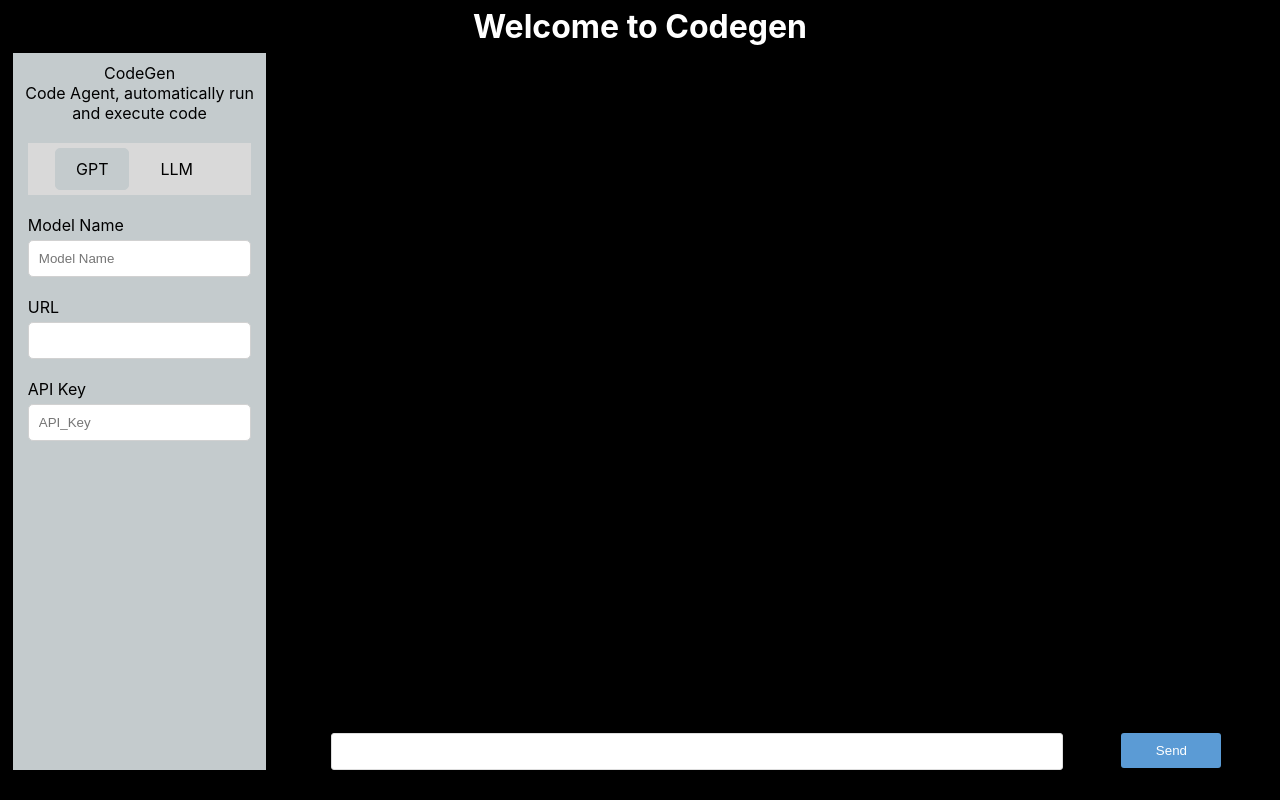
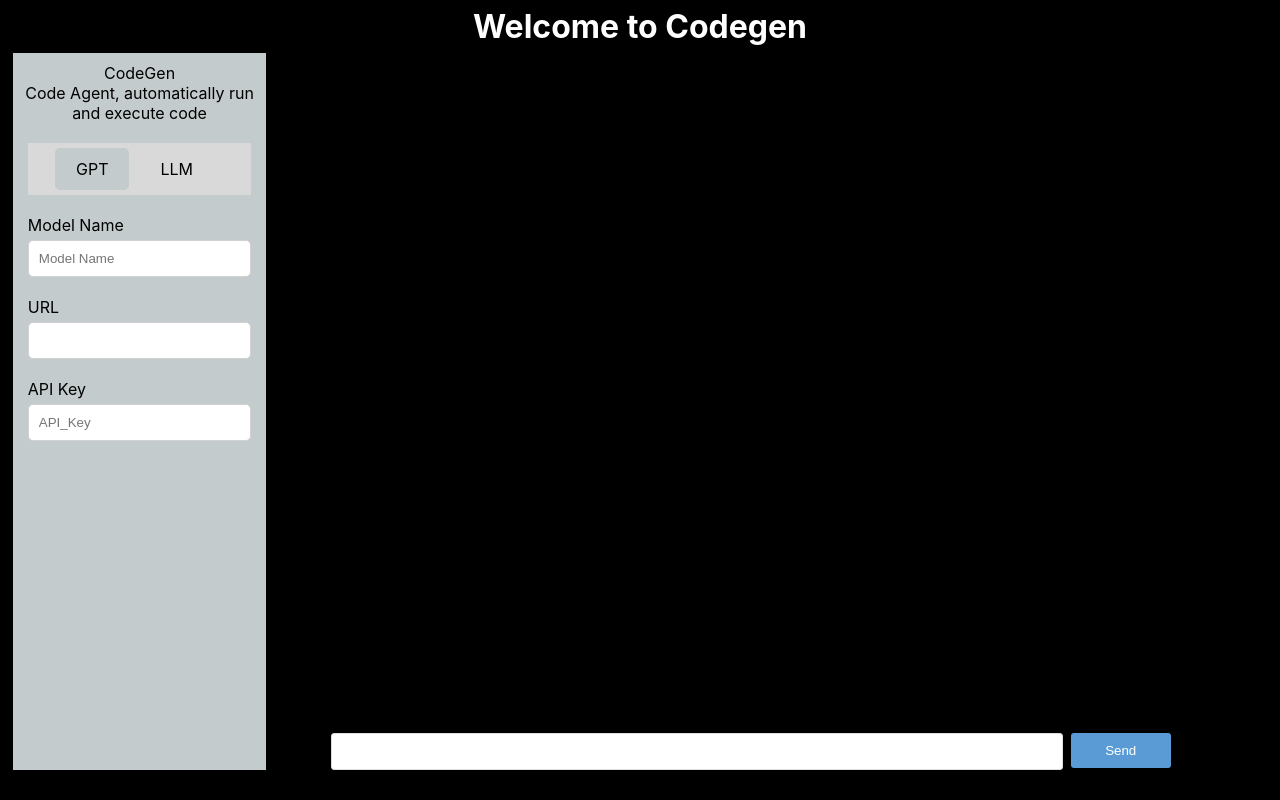
Before and after one commit to Xin-Ray/CodeGen, a React (Create React App) app in the folder frontend/: page / in a window 1280 px wide. Built offline with nearby package versions, Linux system fonts and the light colour scheme.

Commit message:
api integration

```diff
--- a/frontend/src/App.css
+++ b/frontend/src/App.css
@@ -104,6 +104,7 @@
 }
 
 #submitBtn {
+  margin-left: -10%;
   padding: 10px;
   border: none;
   border-radius: 3px;
--- a/frontend/src/components/Message.js
+++ b/frontend/src/components/Message.js
@@ -58,12 +58,13 @@ class Message extends React.Component {
                         }
                         responseMsg = actionMessage || "Response from the server";
                     }
+                    this.setState(prevState => ({
+                        chat: [...prevState.chat, { from: 'cb', msg: responseMsg }],
+                        loading: false // Turn off loading state after receiving the response
+                    }));
                 }
 
-                this.setState(prevState => ({
-                    chat: [...prevState.chat, { from: 'cb', msg: responseMsg }],
-                    loading: false // Turn off loading state after receiving the response
-                }));
+
             });
 
 
```
